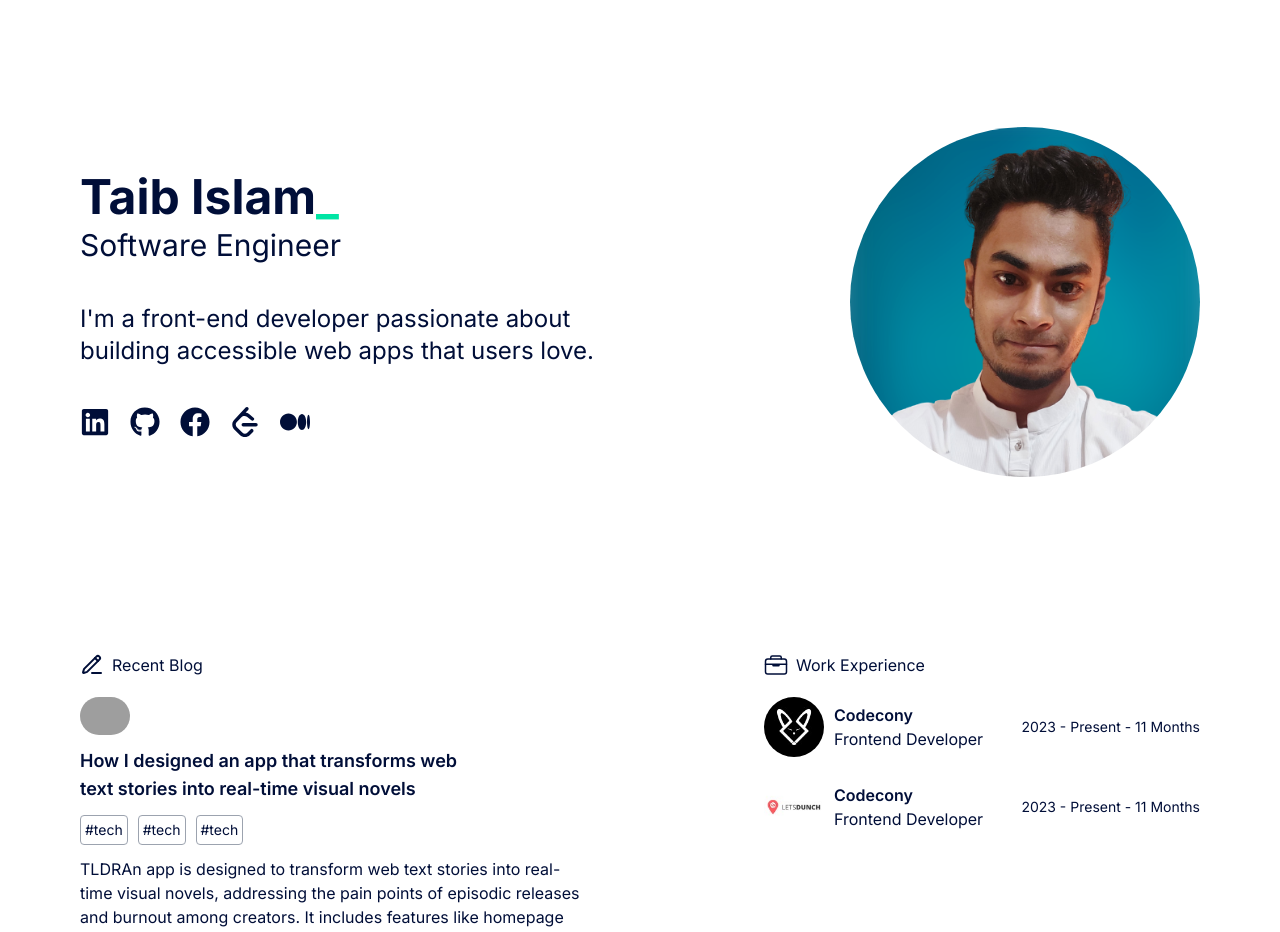
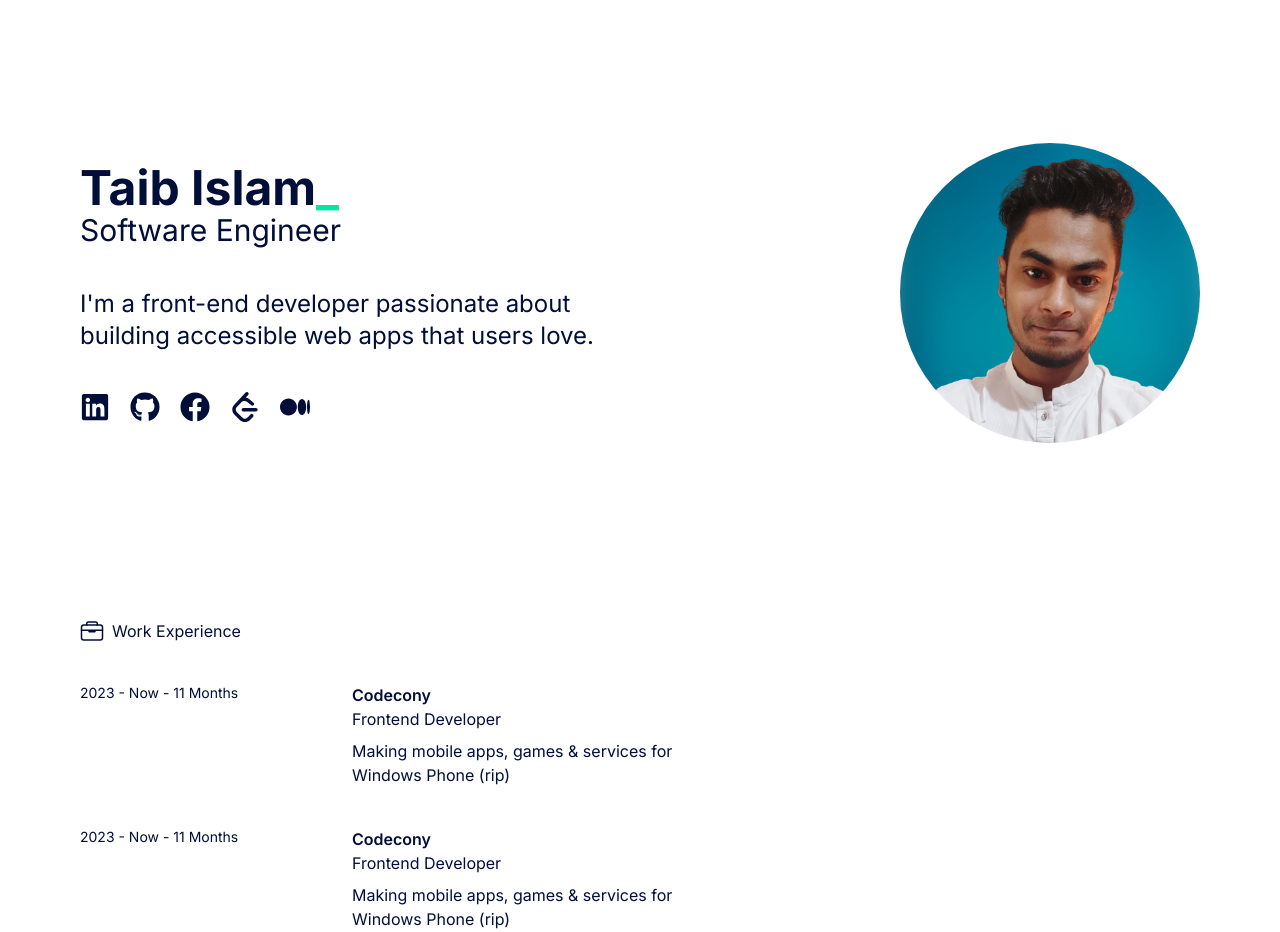
Before and after one commit to MorshedulHoque/Portfolio-Draft, a Next.js app: page / in a window 1280 px wide. Shown: the part 49-981 px from the top of the page. Built offline with nearby package versions, Linux system fonts and the light colour scheme; grey boxes are pictures that could not be loaded.

Commit message:
on progress

```diff
--- a/app/globals.css
+++ b/app/globals.css
@@ -35,6 +35,10 @@ body {
 }
 .space-lg {
   @apply space-y-8;
+}
+
+.space-v {
+  @apply space-y-5 lg:space-y-10;
 }
 
 /* button css start*/
--- a/app/layout.js
+++ b/app/layout.js
@@ -1,7 +1,8 @@
+import Navbar from "@/components/Navbar";
+import PrelineScript from "@/components/PrelineScript";
+import "animate.css";
 import { Inter } from "next/font/google";
 import "./globals.css";
-import "animate.css";
-import PrelineScript from "@/components/PrelineScript";
 
 const inter = Inter({ subsets: ["latin"] });
 
@@ -14,6 +15,7 @@ export default function RootLayout({ children }) {
   return (
     <html lang="en">
       <body className={inter.className}>
+        <Navbar />
         {children}
         <PrelineScript />
       </body>
--- a/app/page.js
+++ b/app/page.js
@@ -1,22 +1,19 @@
 import Educations from "@/components/Educations";
-import Footer from "@/components/Footer";
 import Hero from "@/components/Hero";
-import Navbar from "@/components/Navbar";
 import Projects from "@/components/Projects";
 import Skills from "@/components/Skills";
 import Work from "@/components/Work";
 
 export default function Home() {
   return (
-    <div className="space-y-20">
-      <Navbar />
+    <div className="lg:space-y-20 space-y-10">
       <Hero />
       {/* <Experiences /> */}
       <Work />
       <Projects />
       <Educations />
       <Skills />
-      <Footer />
+      {/* <Footer /> */}
     </div>
   );
 }
--- a/components/Hero.jsx
+++ b/components/Hero.jsx
@@ -6,17 +6,17 @@ import HeroImage from "../public/taib-islam-color-blue.png";
 
 export default function Hero() {
   return (
-    <div className="wrapper lg:py-24 py-12">
+    <div className="wrapper lg:py-24 mt-24">
       <div className="flex flex-col lg:flex-row items-center justify-center gap-10">
-        <div className="space-y-10 flex-1">
+        <div className="space-v flex-1">
           <div>
-            <h1 className="text-5xl font-bold leading-tight">
+            <h1 className="text-3xl lg:text-5xl font-bold leading-tight">
               Taib Islam
               <span className="text-[#00E5A4]">_</span>
             </h1>
-            <h2 className="text-3xl">Software Engineer</h2>
+            <h2 className="text-xl lg:text-3xl">Software Engineer</h2>
           </div>
-          <p className="text-2xl">
+          <p className="lg:text-2xl">
             I&apos;m a front-end developer passionate about building accessible
             web apps that users love.
           </p>
@@ -28,8 +28,6 @@ export default function Hero() {
             <SiLeetcode size={30} />
             <FaMedium size={30} />
           </div>
-
-          {/* <button>view project</button> */}
         </div>
 
         <div
@@ -41,8 +39,8 @@ export default function Hero() {
             className="rounded-full"
             src={HeroImage}
             alt="Taib Islam"
-            width={350}
-            height={350}
+            width={300}
+            height={300}
           />
         </div>
       </div>
--- a/components/Work.jsx
+++ b/components/Work.jsx
@@ -7,8 +7,60 @@ import NextImage from "./ui/NextImage";
 export default function Work() {
   return (
     <div className="wrapper ">
-      <div className="grid grid-cols-1 lg:grid-cols-5 gap-5">
-        <div className="col-span-3 order-last lg:order-first">
+      <div className="grid grid-cols-1 lg:grid-cols-5 gap-10">
+        {/* work experience */}
+        <div className="col-span-3 ">
+          <div className="flex items-center gap-2 ">
+            <IoBriefcaseOutline size={24} />
+            <span>Work Experience</span>
+          </div>
+
+          {/* experience */}
+          <div className="flex justify-between gap-2.5 mt-10">
+            <p className="text-sm">2023 - Now - 11 Months</p>
+
+            <div className="w-96">
+              <p className="font-semibold">Codecony</p>
+              <p>Frontend Developer</p>
+              <p className="mt-2">
+                Making mobile apps, games & services for Windows Phone (rip)
+              </p>
+            </div>
+          </div>
+          {/* experience */}
+          <div className="flex justify-between gap-2.5 mt-10">
+            <p className="text-sm">2023 - Now - 11 Months</p>
+
+            <div className="w-96">
+              <p className="font-semibold">Codecony</p>
+              <p>Frontend Developer</p>
+              <p className="mt-2">
+                Making mobile apps, games & services for Windows Phone (rip)
+              </p>
+            </div>
+          </div>
+
+          {/* experience */}
+          {/* <div className="flex gap-2.5 items-center mt-5">
+            <div className="">
+              <NextImage
+                className="rounded-full"
+                src="/letsdunch.jpg"
+                width={60}
+                height={60}
+              />
+            </div>
+            <div className="grow ">
+              <p className="font-semibold">Codecony</p>
+              <p>Frontend Developer</p>
+            </div>
+            <div>
+              <p className="text-sm">2023 - Present - 11 Months</p>
+            </div>
+          </div> */}
+        </div>
+
+        <div className="col-span-2 hidden">
           <div className="flex items-center gap-2 ">
             <LuPencilLine size={24} />
             <span>Recent Blog</span>
@@ -104,51 +156,6 @@ export default function Work() {
             </div>
           </Link>
         </div>
-
-        {/* work experience */}
-        <div className="col-span-2 ">
-          <div className="flex items-center gap-2 ">
-            <IoBriefcaseOutline size={24} />
-            <span>Work Experience</span>
-          </div>
-          {/* experience */}
-          <div className="flex gap-2.5 items-center mt-5">
-            <div className="">
-              <NextImage
-                className="rounded-full"
-                src="/codecony.jpg"
-                width={60}
-                height={60}
-              />
-            </div>
-            <div className="grow ">
-              <p className="font-semibold">Codecony</p>
-              <p>Frontend Developer</p>
-            </div>
-            <div>
-              <p className="text-sm">2023 - Present - 11 Months</p>
-            </div>
-          </div>
-
-          {/* experience */}
-          <div className="flex gap-2.5 items-center mt-5">
-            <div className="">
-              <NextImage
-                className="rounded-full"
-                src="/letsdunch.jpg"
-                width={60}
-                height={60}
-              />
-            </div>
-            <div className="grow ">
-              <p className="font-semibold">Codecony</p>
-              <p>Frontend Developer</p>
-            </div>
-            <div>
-              <p className="text-sm">2023 - Present - 11 Months</p>
-            </div>
-          </div>
-        </div>
       </div>
     </div>
   );
```
